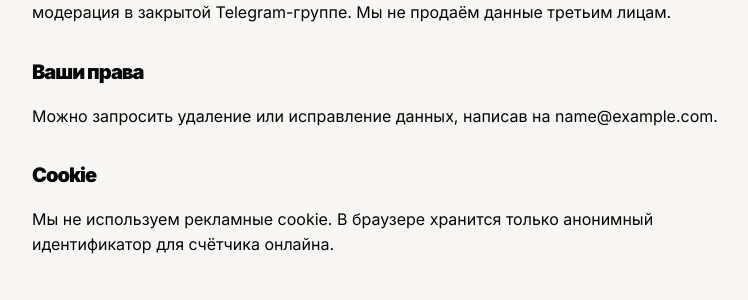
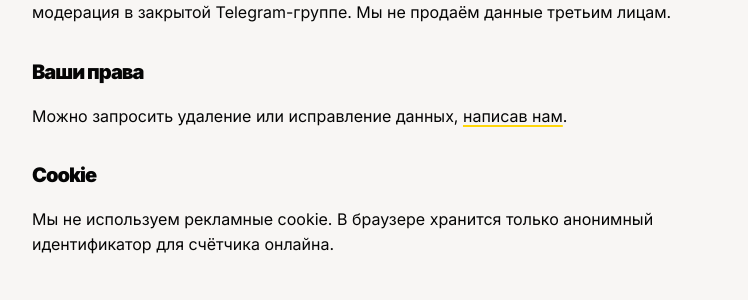
Before and after one commit to plagaceroes-source/Telegram, a FastAPI app: template wordsite/app/templates/privacy.html in a window 1280 px wide. Shown: the part 859-1159 px from the top of the page, without its empty margins (248-996 px from the left). Run offline with FastAPI, Linux system fonts and the light colour scheme; the template is opened without the code that fills it: most values are stand-ins (such as "Sample title", 1, 10 or a date in 2020).

Commit message:
wordsite: в политике «написав нам» вместо почты
Co-Authored-By: Claude Sonnet 5.5 <noreply@anthropic.com>
Claude-Session: https://claude.ai/code/session_016ntzj5x2MaNcdrYFFvRtT4

```diff
--- a/wordsite/app/templates/privacy.html
+++ b/wordsite/app/templates/privacy.html
@@ -16,7 +16,7 @@
   <h2>Хранение и передача</h2>
   <p>Данные заявок хранятся, пока нужны для работы сервиса и учёта. Заявки видит модерация в закрытой Telegram-группе. Мы не продаём данные третьим лицам.</p>
   <h2>Ваши права</h2>
-  <p>Можно запросить удаление или исправление данных, написав на {{ cfg.OPERATOR_EMAIL }}.</p>
+  <p>Можно запросить удаление или исправление данных, {% if cfg.SUPPORT_USERNAME %}<a href="https://t.me/{{ cfg.SUPPORT_USERNAME }}" target="_blank" rel="noopener">написав нам</a>{% else %}написав нам{% endif %}.</p>
   <h2>Cookie</h2>
   <p>Мы не используем рекламные cookie. В браузере хранится только анонимный идентификатор для счётчика онлайна.</p>
 </article>
```
